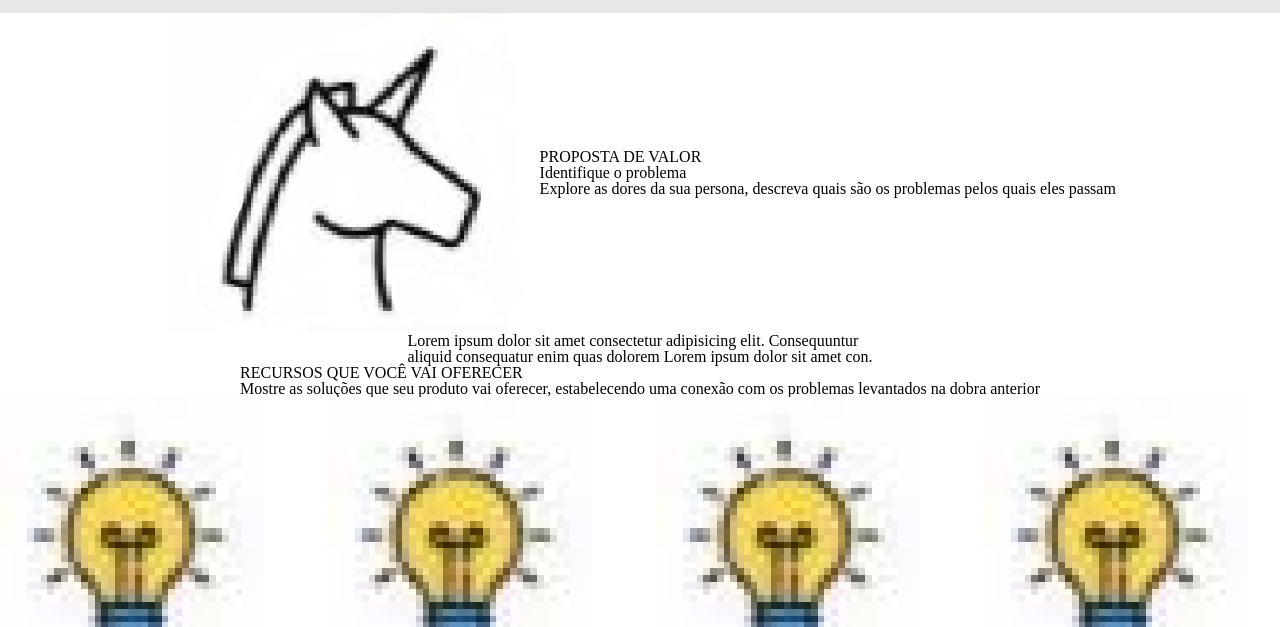
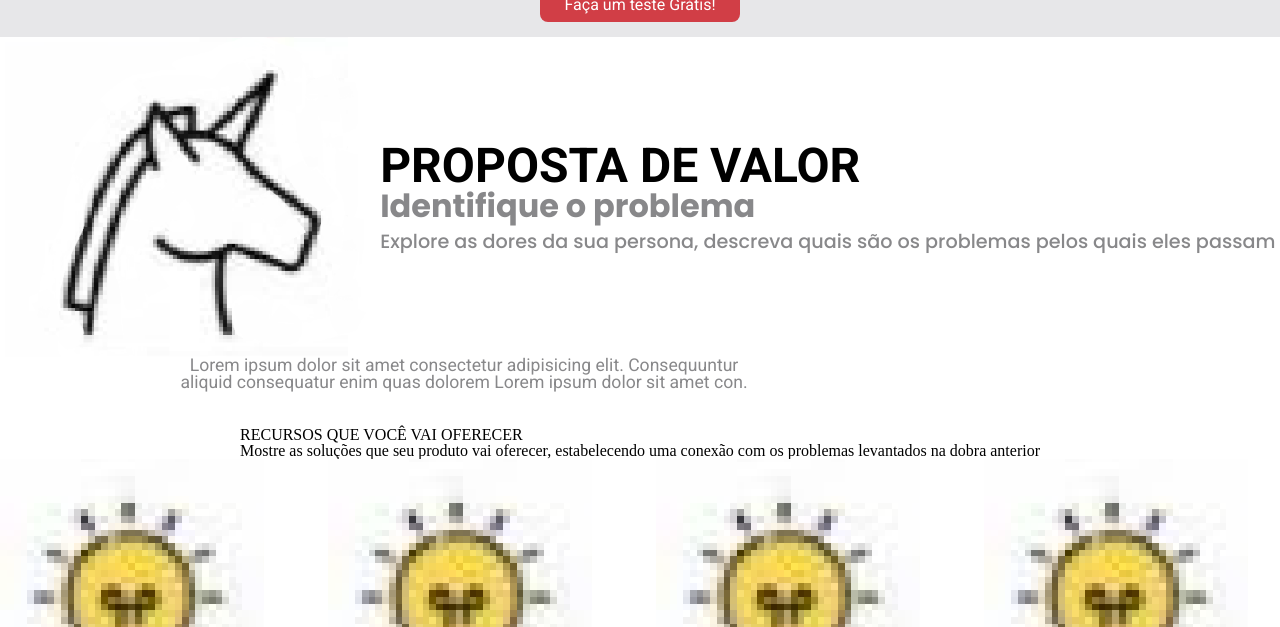
Before and after one commit to vandonsc/site-de-vendas-base, a plain HTML site: page index.html in a window 1280 px wide. Shown: the part 685-1312 px from the top of the page. Drawn offline with Linux system fonts and the light colour scheme.

Commit message:
Customizado as novas classes e alterada dimensões

```diff
--- a/style.css
+++ b/style.css
@@ -41,8 +41,7 @@
     margin: 1em;
     font-family: 'Roboto';
     color: var(--cor-cinza);
-    font-weight: 800
-    ;
+    font-weight: 800;
 
 }
 
@@ -63,7 +62,6 @@
     background-color: var(--cor-cabecalho);
     padding: 1.5em;
     text-align: center;
-
 }
 
 
@@ -80,7 +78,52 @@
     font-family: 'Roboto';
     font-weight: bold;
     padding-top: 0.5em;
+    padding-bottom: 1em;
     font-size: 1.5em;
+}
+
+.banner-link{
+    text-decoration: none;
+    font-family:'Roboto';
+    background-color: var(--cor-vermelha);
+    color: var(--cor-branca) ;
+    border-radius: 0.5em;
+    padding: 0.5em 1.5em;
+
+}
+
+.section-um-subtitulo{
+    font-family: 'Roboto';
+    font-size: 3em;
+    font-weight: 600;
+
+}
+
+.section-um-descricao{
+    font-family: 'Poppins';
+    font-size: 2em;
+    color: var(--cor-cinza);
+    font-weight: 800;
+}
+
+.section-um-paragrafo{
+    font-family: 'Poppins';
+    color:var(--cor-cinza) ;
+    font-weight: 500;
+    font-size: 1.2em;
+    padding-top: 0.5em;
+
+}
+
+
+.section-um-lorem{
+    font-family: 'roboto';
+    text-align: center;
+    padding-bottom: 2em;
+    color: var(--cor-cinza);
+    font-size: 1.1em;
+    margin-right: 20em;
+
 }
 
 .imagem{
```
